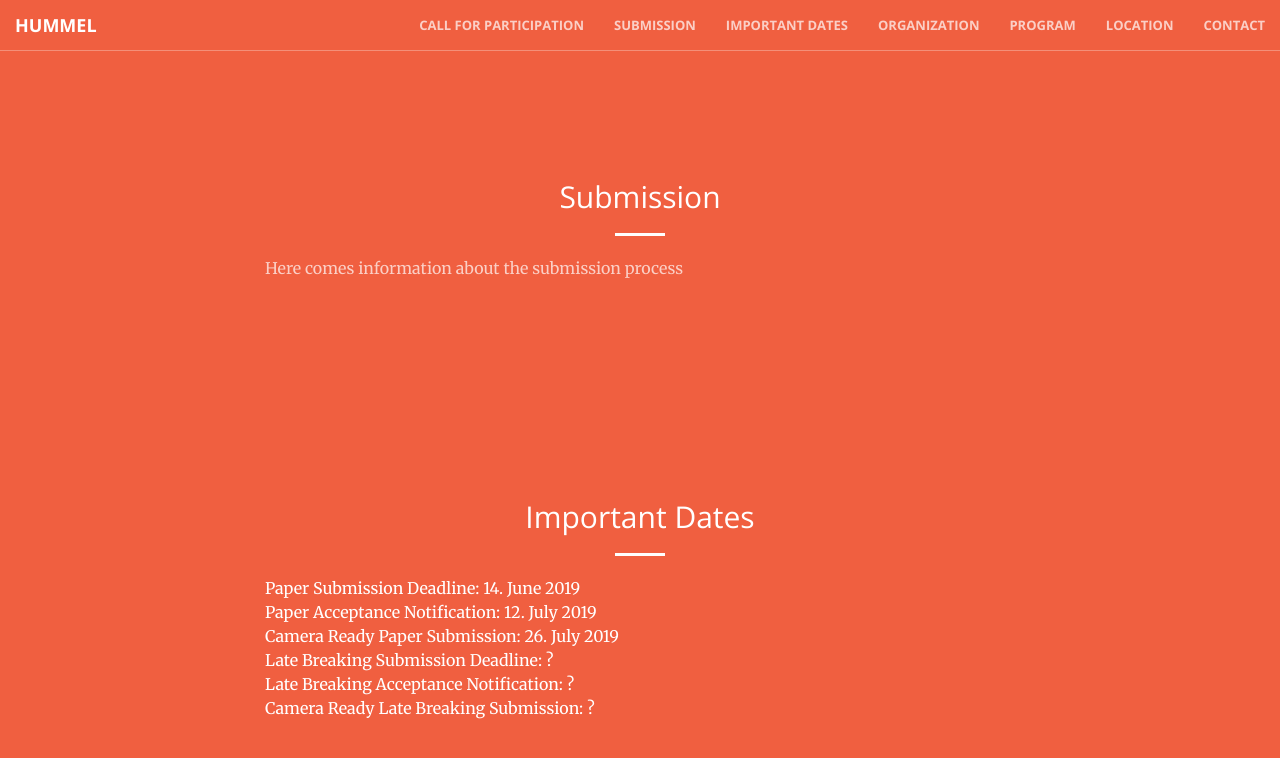
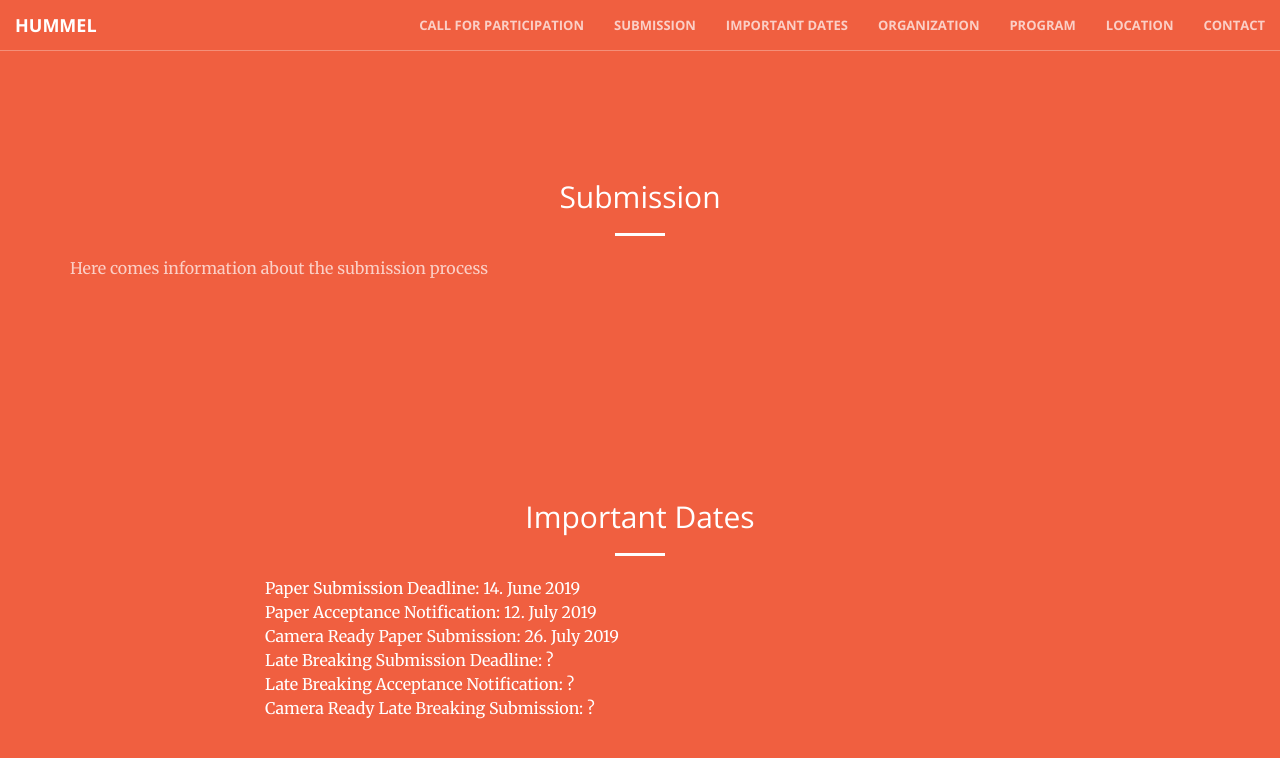
Before and after one commit to cophi-wue/ecml19.hummel.github.io, a Jekyll site: the page built from index.html, in a window 1280 px wide and 900 px high, scrolled down 2026 px. Shown: the top 758 px of the window. Built offline with Jekyll 4.4.1, drawn with Linux system fonts in a browser that asks for light colours.

Commit message:
Update submissions.html

```diff
--- a/_includes/submissions.html
+++ b/_includes/submissions.html
@@ -1,7 +1,7 @@
 <section class="bg-primary" id="submission">
     <div class="container">
         <div class="row">
-            <div class="col-lg-8 col-lg-offset-2 text-center">
+            <div class="col-lg-12 text-center">
                 <h2 class="section-heading">Submission</h2>
                 <hr class="light">
                 <div align="justify">
```
